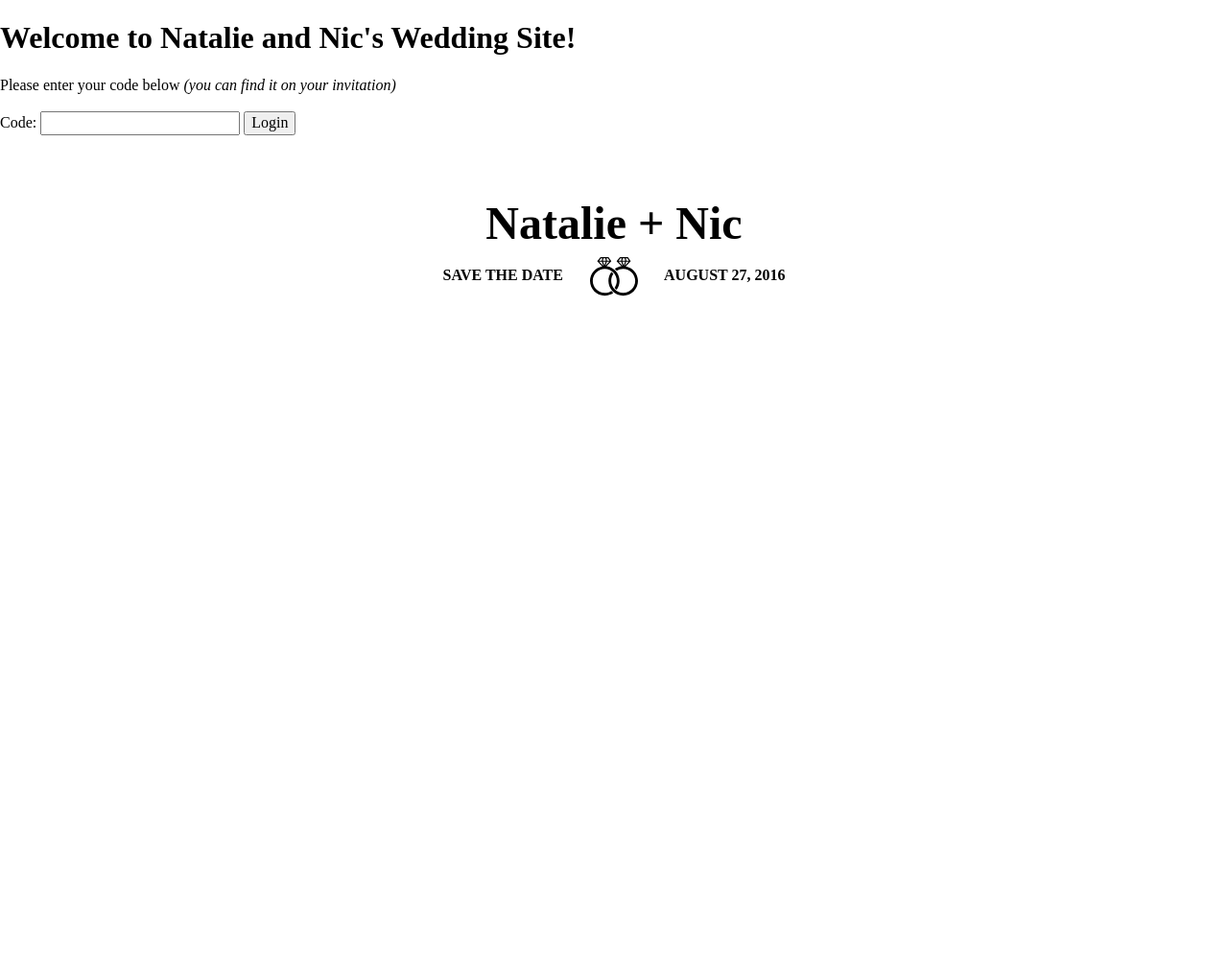
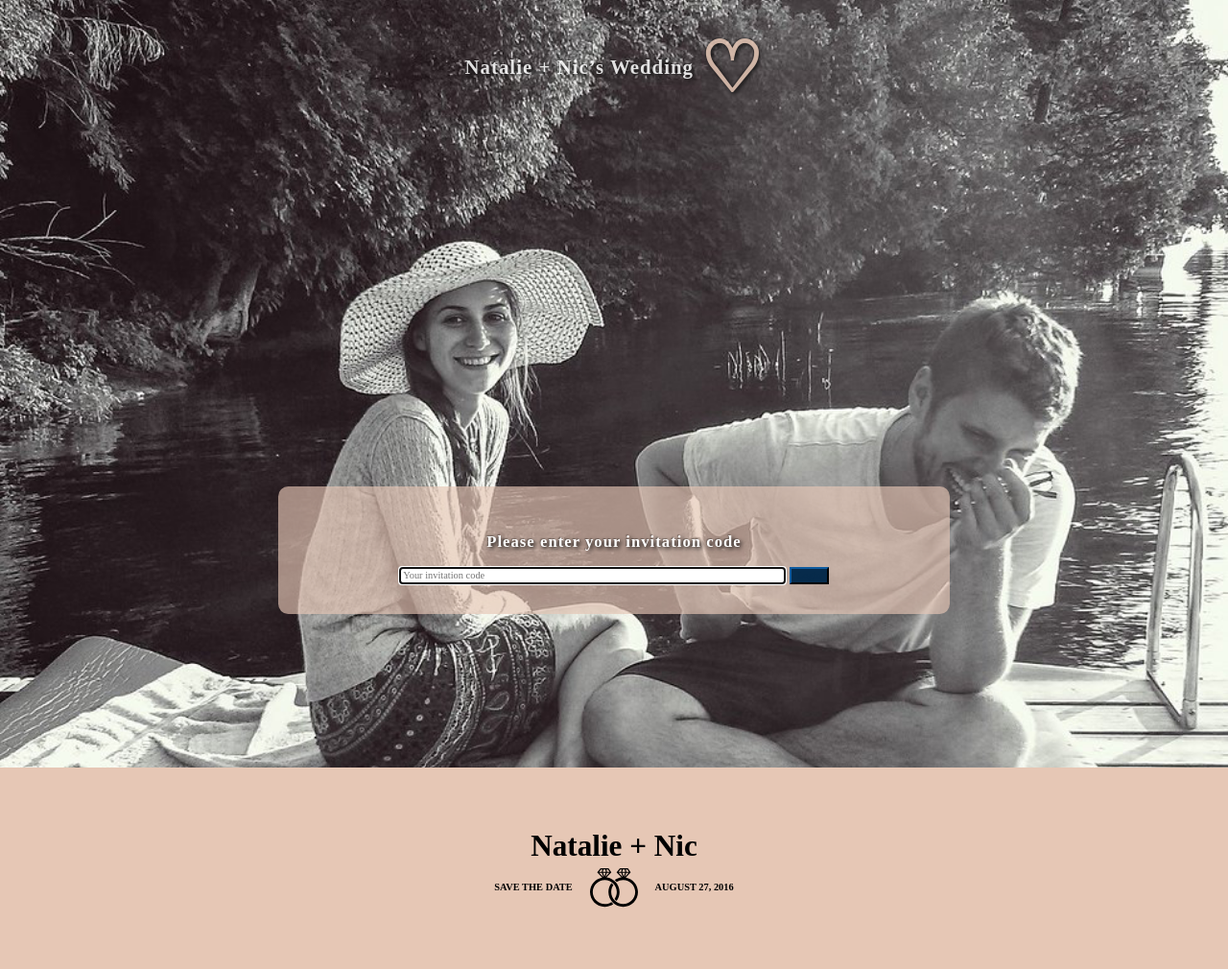
Before and after one commit to VerticalDynamics/rsvp, a PHP site: page / in a window 1280 px wide. Shown: the whole page at 96% size. Before the commit the page ends 309 px from the top, so only its background shows below. Run offline with PHP 8.4, Linux system fonts and the light colour scheme; style sheets or scripts are compiled from the project's sources; some libraries are stand-ins or nearby versions.

Commit message:
home page styling

```diff
--- a/index.php
+++ b/index.php
@@ -11,14 +11,20 @@ else if ( isset($_SESSION['isLoggedIn']) )
   <?php require_once 'partials/doc_header.php';?>
 </head>
 <body id="home">
-  <div id="main" class="container">
-    <h1>Welcome to Natalie and Nic's Wedding Site!</h1>
-  	<form class="enter" name="input" action="util/authentication.php" method="post">
-      Please enter your code below <i>(you can find it on your invitation)</i>
-      <br>
-      <br>
-  		Code: <input type="password" name="guestpassword"> <input type="submit" value="Login">
-  	</form>
+  <div class="splash-header">
+    <div class="container">
+      <h1>Natalie&nbsp;+&nbsp;Nic&rsquo;s Wedding&nbsp;<span class="heart pink">&#9825;</span></h1>
+    </div>
+
+    <form class="guest-code-form" name="input" action="util/authentication.php" method="post" autocomplete="off">
+      <div class="guest-code-container container">
+        <p>Please enter your invitation code</p>
+
+        <label for="guest-password" class="sr-only">Invitation Code</label>
+        <input type="password" id="guest-password" name="guestpassword" placeholder="Your invitation code" autofocus required>
+        <button type="submit" class="button-primary">Login</button>
+      </div>
+    </form>
   </div>
 	<?php require_once 'partials/footer.php';?>
 </body>
--- /dev/null
+++ b/sass/_main.scss
@@ -0,0 +1,96 @@
+html {
+  font-size: 65%;
+}
+
+body {
+  background: $pink;
+}
+
+input,
+input[type=email],
+input[type=number],
+input[type=password],
+input[type=search],
+input[type=tel],
+input[type=text],
+input[type=url],
+select,
+textarea {
+  color: #000;
+
+  &:focus {
+    border-color: $blue;
+  }
+}
+
+button,
+input[type="button"],
+input[type="submit"] {
+  &.button-primary {
+    background-color: $blue;
+    border-color: $blue;
+
+    &:hover,
+    &:focus {
+      background-color: $light-blue;
+      border-color: $light-blue;
+    }
+  }
+  &, &.button-secondary {
+    border-color: $blue;
+    color: $blue;
+
+    &:hover,
+    &:focus {
+      border-color: $light-blue;
+      color: $light-blue;
+    }
+  }
+}
+
+.sr-only {
+  position: absolute;
+  width: 1px;
+  height: 1px;
+  padding: 0;
+  margin: -1px;
+  overflow: hidden;
+  clip: rect(0, 0, 0, 0);
+  border: 0;
+}
+
+.pink {
+  color: $pink;
+}
+.blue {
+  color: $blue;
+}
+
+//
+// sections
+//
+
+.splash-header {
+  position: relative;
+  background-color: darken($pink, 5%);
+  background-position: center center;
+  background-size: cover;
+  background-repeat: no-repeat;
+  height: 80vh;
+  margin: 0 auto;
+  color: #fff;
+  text-shadow: 2px 2px 4px rgba(0, 0, 0, 0.9), -1px -1px 1px rgba(0, 0, 0, 0.3);
+  overflow: hidden;
+
+  h1 {
+    text-align: left;
+
+    @media (min-width: $m-phablet) {
+      text-align: center;
+    }
+  }
+}
+
+#main {
+  padding: 3rem 0;
+}
--- a/sass/_variables.scss
+++ b/sass/_variables.scss
@@ -1,3 +1,11 @@
 // colours
 $pink: #E6C7B5;
 $blue: #072B4B;
+$light-blue: lighten($blue, 10%);
+
+// media query breakpoints
+$m-mobile: 400px;
+$m-phablet: 550px;
+$m-tablet: 750px;
+$m-desktop: 1000px;
+$m-desktopHD: 1200px;
--- /dev/null
+++ b/sass/pages/_home.scss
@@ -0,0 +1,89 @@
+#home {
+  .splash-header {
+    height: 100vh;
+    background-image: url("../img/home-bg.jpg");
+
+    .container {
+      margin-top: 30px;
+    }
+
+    .heart {
+      font-size: 5rem;
+      font-weight: bold;
+      vertical-align: middle;
+
+      @media (min-width: $m-desktopHD) {
+        font-size: 7rem;
+      }
+    }
+
+    h1 {
+      letter-spacing: .1rem;
+      opacity: 0.85;
+
+      @media (max-width: $m-mobile) {
+        font-size: 3rem;
+      }
+
+      @media (max-width: $m-tablet) and (orientation: landscape) {
+        font-size: 2.75rem;
+      }
+    }
+  }
+
+  .guest-code-form {
+    position: absolute;
+    max-width: 700px;
+    left: 10%;
+    right: 10%;
+    bottom: 20%;
+    margin: 0 auto;
+
+    @media (max-width: $m-tablet) {
+      bottom: 10%;
+    }
+  }
+
+  .guest-code-container {
+    background-color: rgba($pink, 0.65);
+    border-radius: 1rem;
+    padding: 2rem;
+    text-align: center;
+    color: #fff;
+    font-weight: bold;
+    letter-spacing: 0.1rem;
+
+    label,
+    input,
+    button {
+      display: inline-block;
+      margin: 0;
+    }
+
+    input {
+      width: 85%;
+    }
+
+    button {
+      margin-top: 1rem;
+      width: 85%;
+    }
+
+    @media (min-width: $m-tablet) {
+      padding: 3rem 2rem;
+
+      p {
+        font-size: 1.6rem;
+      }
+
+      input {
+        width: 60%;
+      }
+
+      button {
+        margin-top: 0;
+        width: auto;
+      }
+    }
+  }
+}
--- a/sass/style.scss
+++ b/sass/style.scss
@@ -1,3 +1,5 @@
 @import '_variables';
 @import '_main';
 @import '_footer';
+
+@import 'pages/_home';
```
